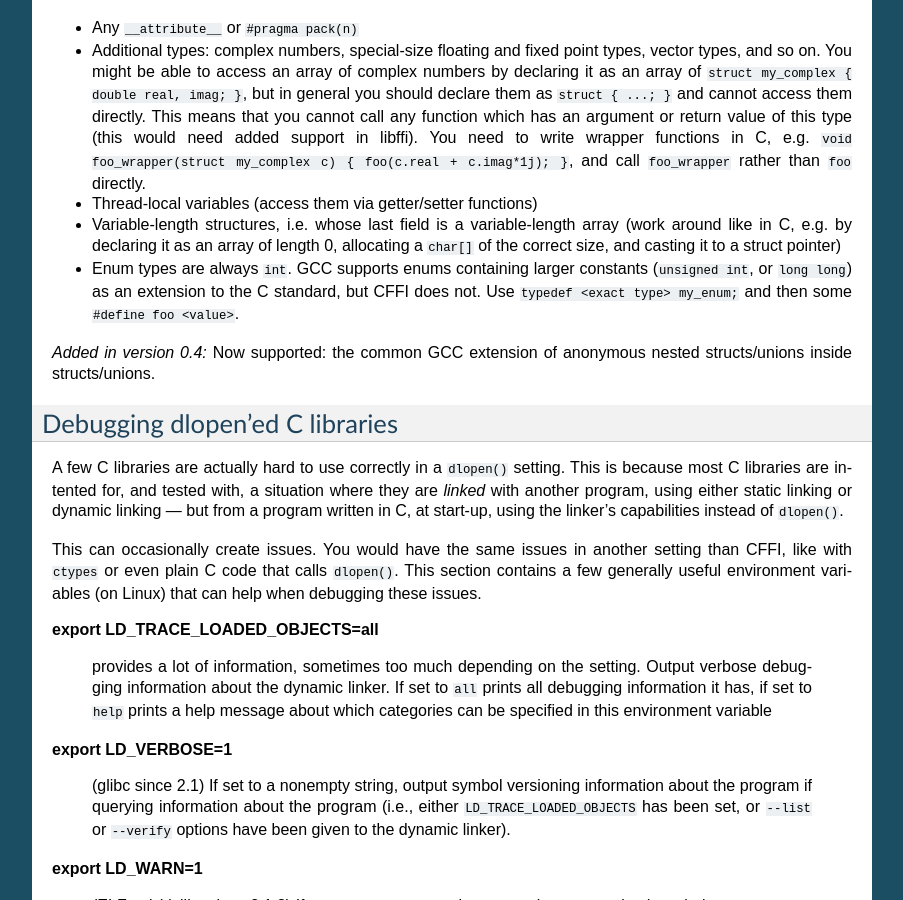
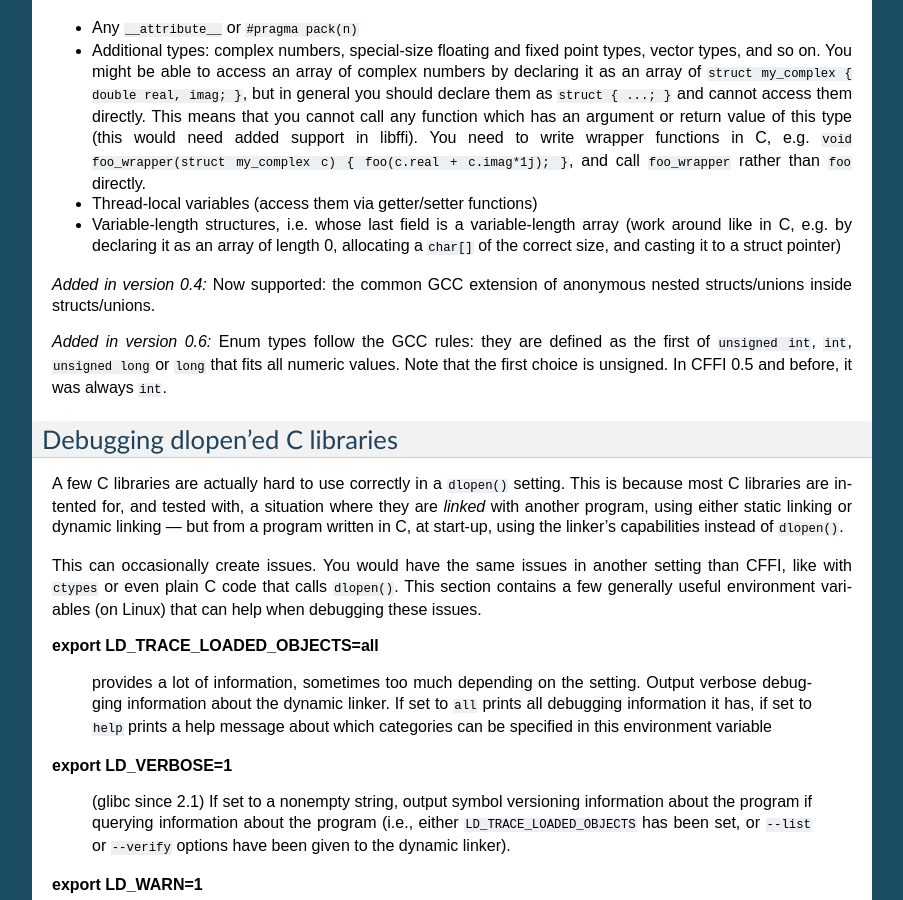
Before and after one commit to python-cffi/cffi, a Sphinx documentation site: the page built from doc/source/index.rst, in a window 1280 px wide and 900 px high, scrolled down 16085 px. Shown: the whole window, without its empty margins (198-1101 px from the left). Built offline with Sphinx 7.4.7, drawn with Linux system fonts in a browser that asks for light colours.

Commit message:
Document

```diff
--- a/doc/source/index.rst
+++ b/doc/source/index.rst
@@ -1194,14 +1194,15 @@ Known missing features that are GCC or MSVC extensions:
   length 0, allocating a ``char[]`` of the correct size, and casting
   it to a struct pointer)
 
-* Enum types are always ``int``.  GCC supports enums containing
-  larger constants (``unsigned int``, or ``long long``) as an extension
-  to the C standard, but CFFI does not.  Use
-  ``typedef <exact type> my_enum;`` and then some ``#define foo <value>``.
-
 .. versionadded:: 0.4
    Now supported: the common GCC extension of anonymous nested
    structs/unions inside structs/unions.
+
+.. versionadded:: 0.6
+   Enum types follow the GCC rules: they are defined as the first of
+   ``unsigned int``, ``int``, ``unsigned long`` or ``long`` that fits
+   all numeric values.  Note that the first choice is unsigned.  In CFFI
+   0.5 and before, it was always ``int``.
 
 
 Debugging dlopen'ed C libraries
```
